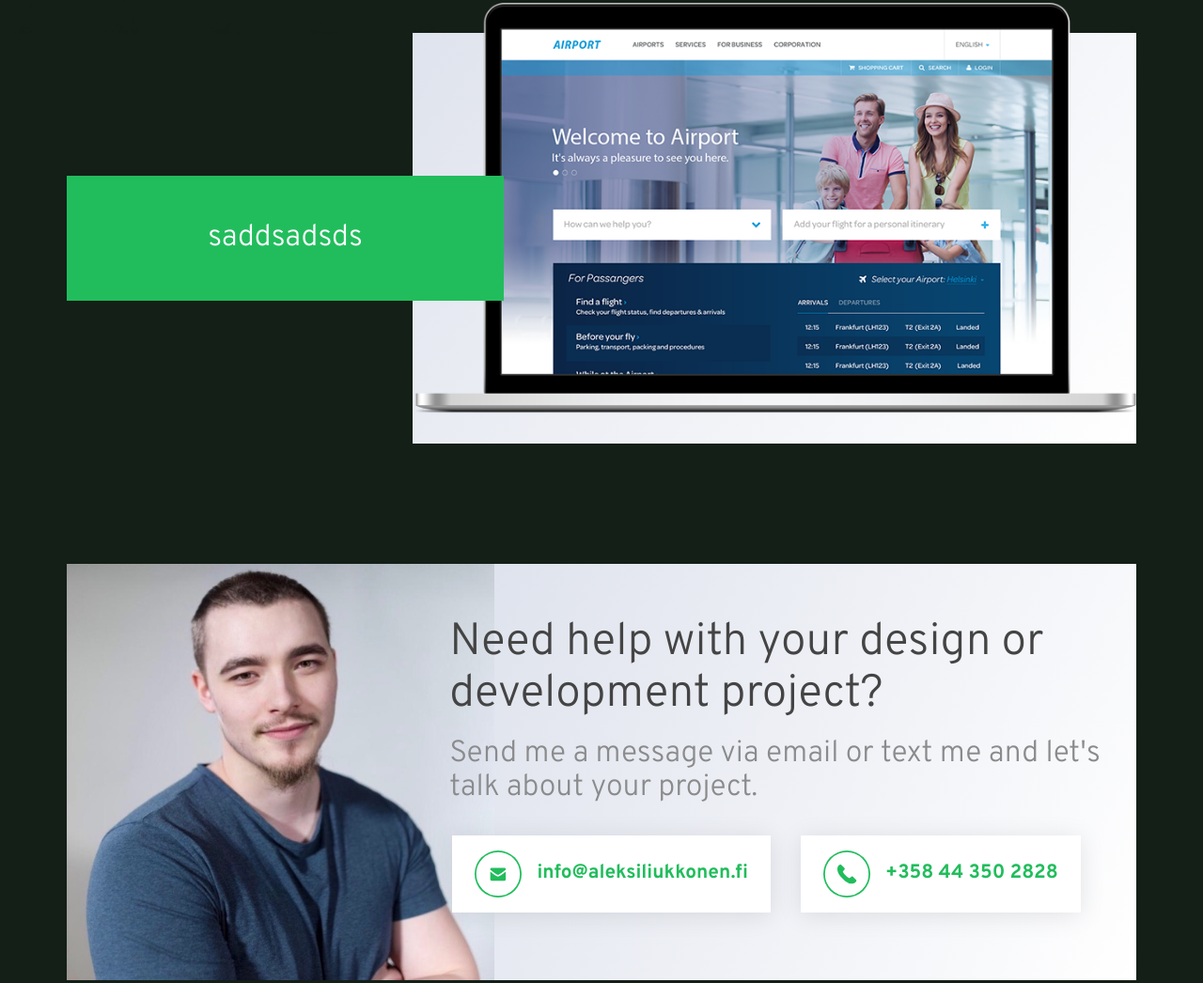
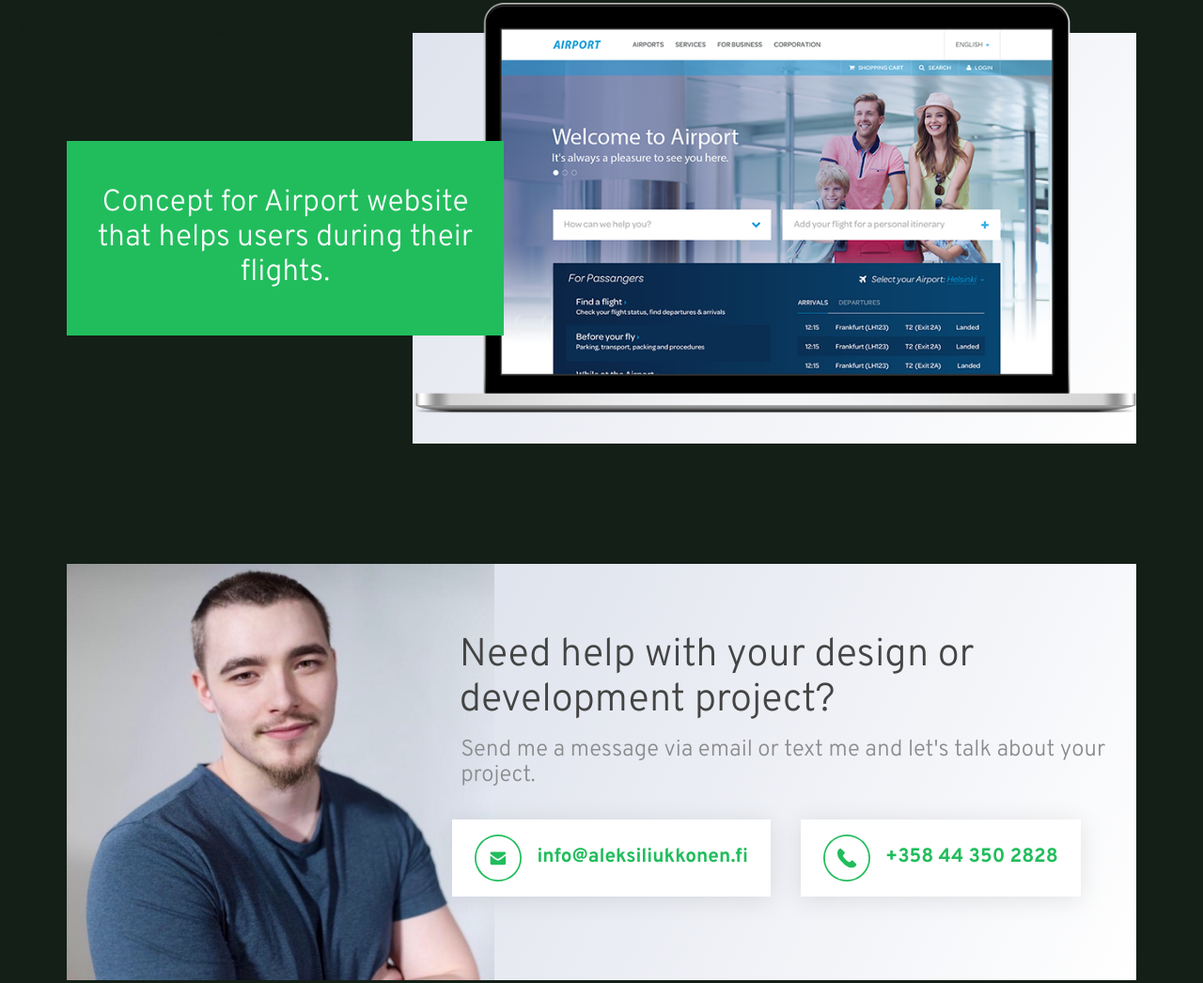
Before and after one commit to aleksiliukkonen/Portfolio-v2, a website: page index.html in a window 1280 px wide. Shown: the part 3009-4055 px from the top of the page at 94% size. Drawn offline with nearby package versions, Linux system fonts and the light colour scheme; files that its build step writes are made by us from their sources.

Commit message:
Work section text edit and contact font size changes

```diff
--- a/index.html
+++ b/index.html
@@ -59,7 +59,7 @@
 	</div>
 	<div class="airport">
 		<img class="works__shot" src="../img/airport.png">
-		<span class="works__description"> saddsadsds  </span>
+		<span class="works__description">Concept for Airport website that helps users during their flights.</span>
 	</div>
 </div>
 </section>
--- a/sass/_contact.sass
+++ b/sass/_contact.sass
@@ -18,14 +18,13 @@
 		background-image: linear-gradient(116deg, #dfe3ed, #ffffff)
 
 	&__heading
-		font-size: 3rem
+		font-size: 2.6rem
 		font-weight: 300
-		margin: 0 0 0 -1em
-		padding: 1.2em 0.5em 0 0
+		margin: 0 0 0 -0.9em
+		padding: 1.8em 0.5em 0 0
 
 	&__subheading
-		margin: 0.5em 0 0 -1.5em
-		font-size: 2rem
+		margin: 0.6em 0 0 -1.5em
 		font-weight: 300
 		color: $body-color-light
 		padding: 0 0.5em 0 0
```
